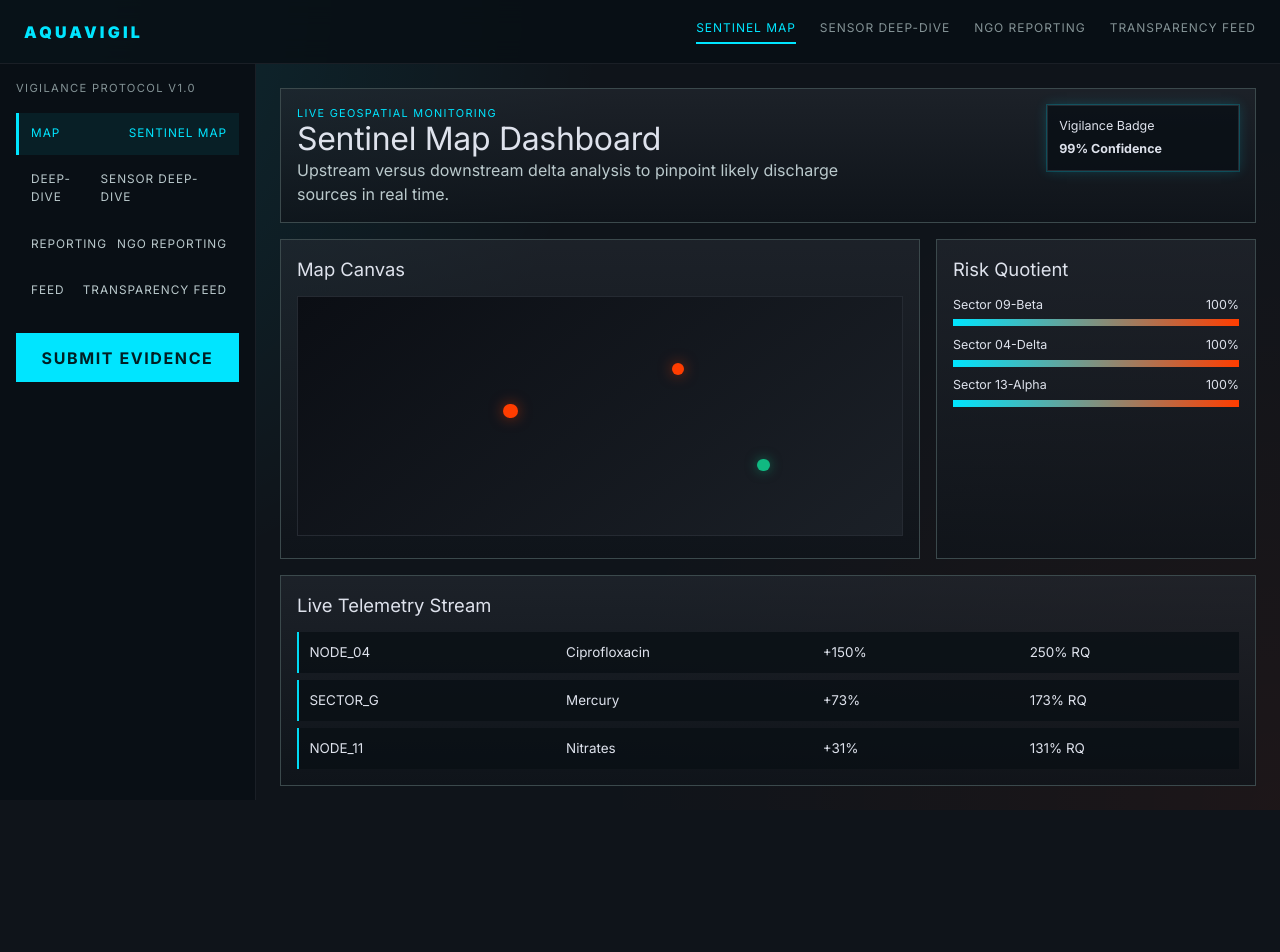
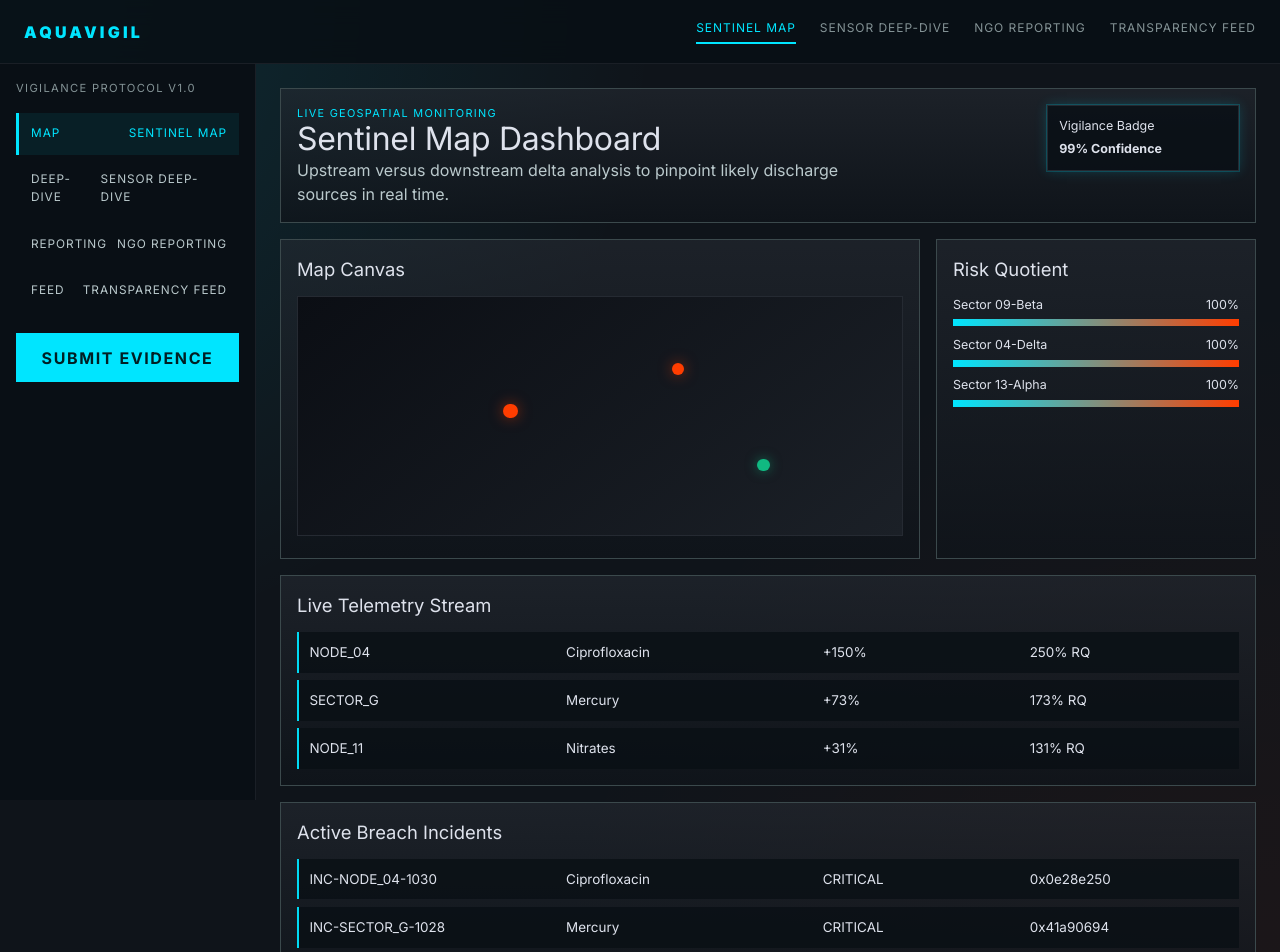
Before and after one commit to david-ac1/aquavigil, a Next.js app in the folder frontend/: page /sentinel-map in a window 1280 px wide. Shown: the top 952 px of the page. Before the commit the page ends 810 px from the top, so only its background shows below. Built offline with nearby package versions, Linux system fonts and the light colour scheme.

Commit message:
feat: add breach incident fetching and display in Sentinel Map page

```diff
--- /dev/null
+++ b/frontend/src/app/api/incidents/breach/route.ts
@@ -0,0 +1,11 @@
+import { NextRequest, NextResponse } from "next/server";
+import { getBreachIncidents } from "@/lib/incidents";
+
+export async function GET(request: NextRequest) {
+  const rawThreshold = request.nextUrl.searchParams.get("threshold");
+  const threshold = rawThreshold ? Number(rawThreshold) : 100;
+
+  return NextResponse.json({
+    data: getBreachIncidents(Number.isFinite(threshold) ? threshold : 100),
+  });
+}
--- a/frontend/src/app/sentinel-map/page.tsx
+++ b/frontend/src/app/sentinel-map/page.tsx
@@ -4,11 +4,17 @@ import { useEffect, useMemo, useState } from "react";
 import { ThresholdGauge } from "@/components/threshold-gauge";
 import { VigilanceBadge } from "@/components/vigilance-badge";
 import type { DeltaTelemetry, RiskGaugeData } from "@/lib/telemetry";
-import { fetchDeltaTelemetry, fetchRiskGauges } from "@/lib/telemetry-client";
+import type { BreachIncident } from "@/lib/incidents";
+import {
+  fetchBreachIncidents,
+  fetchDeltaTelemetry,
+  fetchRiskGauges,
+} from "@/lib/telemetry-client";
 
 export default function SentinelMapPage() {
   const [telemetry, setTelemetry] = useState<DeltaTelemetry[]>([]);
   const [gauges, setGauges] = useState<RiskGaugeData[]>([]);
+  const [incidents, setIncidents] = useState<BreachIncident[]>([]);
   const [isLoading, setIsLoading] = useState(true);
   const [error, setError] = useState<string | null>(null);
 
@@ -18,9 +24,10 @@ export default function SentinelMapPage() {
     async function loadTelemetry() {
       try {
         setIsLoading(true);
-        const [delta, gaugeData] = await Promise.all([
+        const [delta, gaugeData, incidentData] = await Promise.all([
           fetchDeltaTelemetry(),
           fetchRiskGauges(),
+          fetchBreachIncidents(),
         ]);
 
         if (!isMounted) {
@@ -29,6 +36,7 @@ export default function SentinelMapPage() {
 
         setTelemetry(delta);
         setGauges(gaugeData);
+        setIncidents(incidentData);
         setError(null);
       } catch (loadError) {
         if (!isMounted) {
@@ -115,6 +123,24 @@ export default function SentinelMapPage() {
           ))}
         </div>
       </article>
+
+      <article className="panel">
+        <h2 className="headline-md">Active Breach Incidents</h2>
+        <div className="telemetry-list">
+          {isLoading && <p className="muted">Evaluating breach incidents...</p>}
+          {!isLoading && !incidents.length && (
+            <p className="muted">No incidents exceed the breach threshold.</p>
+          )}
+          {incidents.map((incident) => (
+            <div key={incident.incidentId} className="telemetry-row">
+              <span>{incident.incidentId}</span>
+              <span>{incident.pollutant}</span>
+              <span>{incident.severity.toUpperCase()}</span>
+              <span>{incident.evidenceHash}</span>
+            </div>
+          ))}
+        </div>
+      </article>
     </section>
   );
 }
--- /dev/null
+++ b/frontend/src/lib/incidents.ts
@@ -0,0 +1,45 @@
+import { getDeltaTelemetry } from "@/lib/telemetry";
+
+export type BreachIncident = {
+  incidentId: string;
+  nodeId: string;
+  sector: string;
+  pollutant: string;
+  riskQuotient: number;
+  deltaPercent: number;
+  status: "open" | "under-review";
+  severity: "critical" | "high";
+  observedAt: string;
+  evidenceHash: string;
+};
+
+function toShortHash(input: string): string {
+  let hash = 0;
+  for (let i = 0; i < input.length; i += 1) {
+    hash = (hash << 5) - hash + input.charCodeAt(i);
+    hash |= 0;
+  }
+
+  return Math.abs(hash).toString(16).padStart(8, "0").slice(0, 8);
+}
+
+export function getBreachIncidents(thresholdRiskQuotient = 100): BreachIncident[] {
+  return getDeltaTelemetry()
+    .filter((item) => item.riskQuotient >= thresholdRiskQuotient)
+    .map((item): BreachIncident => {
+      const isCritical = item.riskQuotient >= 170;
+      return {
+        incidentId: `INC-${item.nodeId}-${item.observedAt.slice(11, 16).replace(":", "")}`,
+        nodeId: item.nodeId,
+        sector: item.sector,
+        pollutant: item.pollutant,
+        riskQuotient: item.riskQuotient,
+        deltaPercent: item.deltaPercent,
+        status: isCritical ? "open" : "under-review",
+        severity: isCritical ? "critical" : "high",
+        observedAt: item.observedAt,
+        evidenceHash: `0x${toShortHash(`${item.nodeId}-${item.observedAt}-${item.riskQuotient}`)}`,
+      };
+    })
+    .sort((a, b) => b.riskQuotient - a.riskQuotient);
+}
--- a/frontend/src/lib/telemetry-client.ts
+++ b/frontend/src/lib/telemetry-client.ts
@@ -1,4 +1,5 @@
 import type { DeltaTelemetry, NodeDeepDive, RiskGaugeData } from "@/lib/telemetry";
+import type { BreachIncident } from "@/lib/incidents";
 
 type DataEnvelope<T> = {
   data: T;
@@ -27,3 +28,11 @@ export async function fetchPrimaryDeepDive(nodeId?: string): Promise<NodeDeepDiv
   const query = nodeId ? `?nodeId=${encodeURIComponent(nodeId)}` : "";
   return fetchJson<NodeDeepDive>(`/api/telemetry/deep-dive${query}`);
 }
+
+export async function fetchBreachIncidents(
+  thresholdRiskQuotient = 100,
+): Promise<BreachIncident[]> {
+  return fetchJson<BreachIncident[]>(
+    `/api/incidents/breach?threshold=${thresholdRiskQuotient}`,
+  );
+}
```
